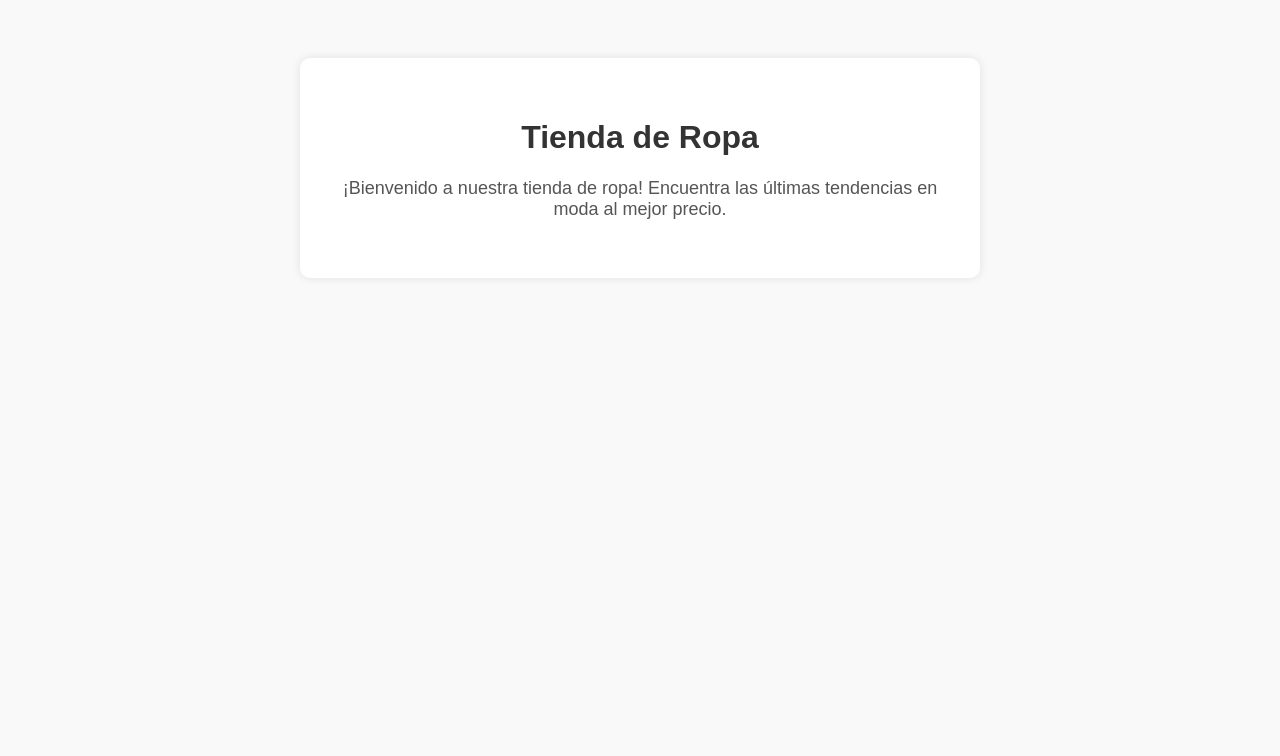
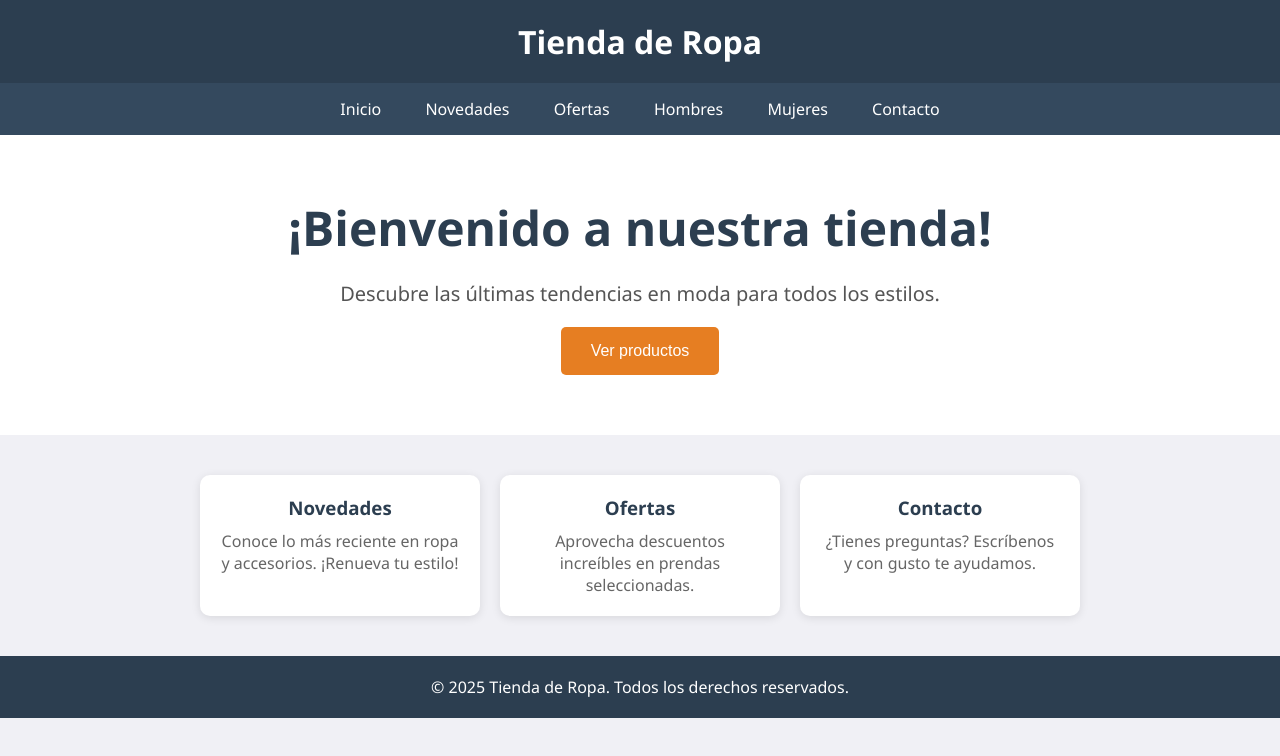
Before and after one commit to ROB-ARK/PaginaRopa, a plain HTML site: page index.html in a window 1280 px wide. Drawn offline with Linux system fonts and the light colour scheme.

Commit message:
modificacion del codigo agregando botones y mas

```diff
--- a/index.html
+++ b/index.html
@@ -5,38 +5,146 @@
     <meta name="viewport" content="width=device-width, initial-scale=1.0">
     <title>Tienda de Ropa</title>
     <style>
-        body {
-            font-family: Arial, sans-serif;
-            background-color: #f9f9f9;
-            text-align: center;
-            padding: 50px;
+        * {
+            margin: 0;
+            padding: 0;
+            box-sizing: border-box;
         }
 
-        h1 {
-            color: #333;
+        body {
+            font-family: 'Segoe UI', Tahoma, Geneva, Verdana, sans-serif;
+            background-color: #f0f0f5;
         }
 
-        p {
-            color: #555;
-            font-size: 18px;
+        header {
+            background-color: #2c3e50;
+            color: white;
+            padding: 20px 0;
+            text-align: center;
         }
 
-        .container {
-            background-color: #fff;
-            padding: 40px;
-            margin: auto;
-            max-width: 600px;
+        nav {
+            background-color: #34495e;
+            text-align: center;
+        }
+
+        nav a {
+            display: inline-block;
+            color: white;
+            text-decoration: none;
+            padding: 15px 20px;
+            transition: background 0.3s;
+        }
+
+        nav a:hover {
+            background-color: #2c3e50;
+        }
+
+        .hero {
+            text-align: center;
+            padding: 60px 20px;
+            background-color: #ffffff;
+        }
+
+        .hero h1 {
+            font-size: 48px;
+            color: #2c3e50;
+        }
+
+        .hero p {
+            font-size: 20px;
+            color: #555;
+            margin: 20px 0;
+        }
+
+        .hero button {
+            padding: 15px 30px;
+            font-size: 16px;
+            background-color: #e67e22;
+            color: white;
+            border: none;
+            border-radius: 5px;
+            cursor: pointer;
+        }
+
+        .hero button:hover {
+            background-color: #d35400;
+        }
+
+        .secciones {
+            display: flex;
+            flex-wrap: wrap;
+            justify-content: center;
+            margin: 40px 0;
+            gap: 20px;
+        }
+
+        .card {
+            background-color: #ffffff;
+            padding: 20px;
+            width: 280px;
             border-radius: 10px;
-            box-shadow: 0 0 10px rgba(0,0,0,0.1);
+            box-shadow: 0 2px 10px rgba(0,0,0,0.1);
+            text-align: center;
+        }
+
+        .card h3 {
+            color: #2c3e50;
+            margin-bottom: 10px;
+        }
+
+        .card p {
+            color: #666;
+        }
+
+        footer {
+            background-color: #2c3e50;
+            color: white;
+            text-align: center;
+            padding: 20px 0;
+            margin-top: 40px;
         }
     </style>
 </head>
 <body>
 
-    <div class="container">
+    <header>
         <h1>Tienda de Ropa</h1>
-        <p>¡Bienvenido a nuestra tienda de ropa! Encuentra las últimas tendencias en moda al mejor precio.</p>
-    </div>
+    </header>
+
+    <nav>
+        <a href="#">Inicio</a>
+        <a href="#">Novedades</a>
+        <a href="#">Ofertas</a>
+        <a href="#">Hombres</a>
+        <a href="#">Mujeres</a>
+        <a href="#">Contacto</a>
+    </nav>
+
+    <section class="hero">
+        <h1>¡Bienvenido a nuestra tienda!</h1>
+        <p>Descubre las últimas tendencias en moda para todos los estilos.</p>
+        <button onclick="alert('Redirigiendo a productos...')">Ver productos</button>
+    </section>
+
+    <section class="secciones">
+        <div class="card">
+            <h3>Novedades</h3>
+            <p>Conoce lo más reciente en ropa y accesorios. ¡Renueva tu estilo!</p>
+        </div>
+        <div class="card">
+            <h3>Ofertas</h3>
+            <p>Aprovecha descuentos increíbles en prendas seleccionadas.</p>
+        </div>
+        <div class="card">
+            <h3>Contacto</h3>
+            <p>¿Tienes preguntas? Escríbenos y con gusto te ayudamos.</p>
+        </div>
+    </section>
+
+    <footer>
+        &copy; 2025 Tienda de Ropa. Todos los derechos reservados.
+    </footer>
 
 </body>
 </html>
```
